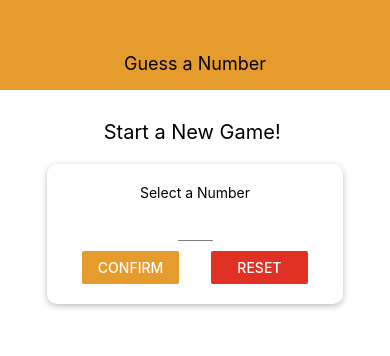
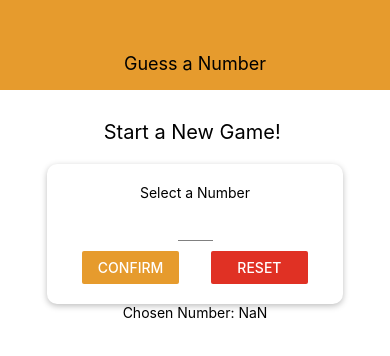
Before and after one commit to Renzik/guess-a-number-app, a React Native app: screen / in a window 390 px wide. Both pictures are taken after a click on the button "CONFIRM". Shown: the top 356 px of the page. Built offline with nearby package versions, Linux system fonts and the light colour scheme.

Commit message:
adding confirm and reset button logic

```diff
--- a/src/screens/StartGame.screen.js
+++ b/src/screens/StartGame.screen.js
@@ -34,11 +34,17 @@ const StartGame = () => {
     chosenNum === NaN || chosenNum <= 0 || chosenNum > 99
       ? alert('Invalid Input')
       : setConfirmed(true),
-      setSelectedNum(),
+      setSelectedNum(chosenNum),
       setNum('');
 
     // setSelectedNum(+num);
   };
+
+  let confirmedOutput;
+
+  if (confirmed) {
+    confirmedOutput = <Text>Chosen Number: {selectedNum}</Text>;
+  }
 
   return (
     <TouchableWithoutFeedback onPress={() => Keyboard.dismiss()}>
@@ -65,6 +71,7 @@ const StartGame = () => {
             </View>
           </View>
         </Card>
+        {confirmedOutput}
       </View>
     </TouchableWithoutFeedback>
   );
```
